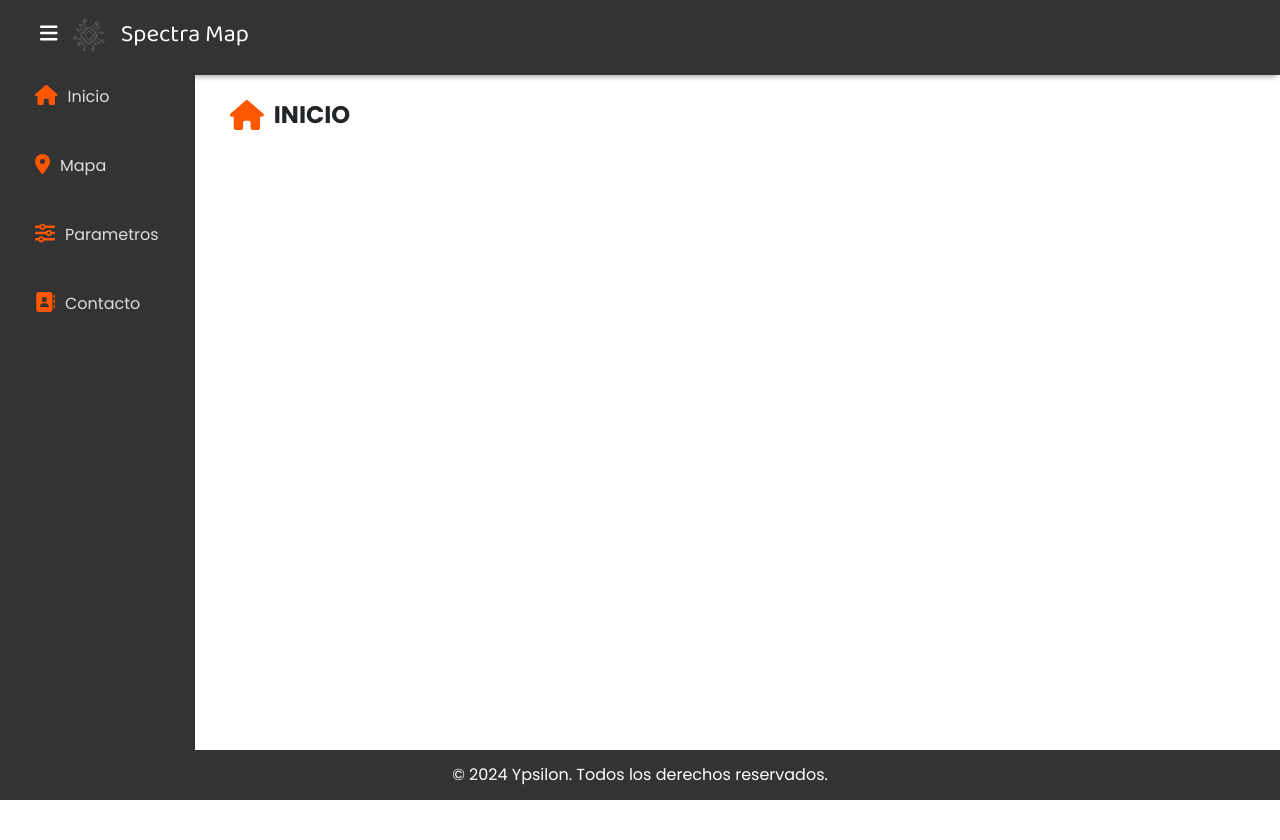
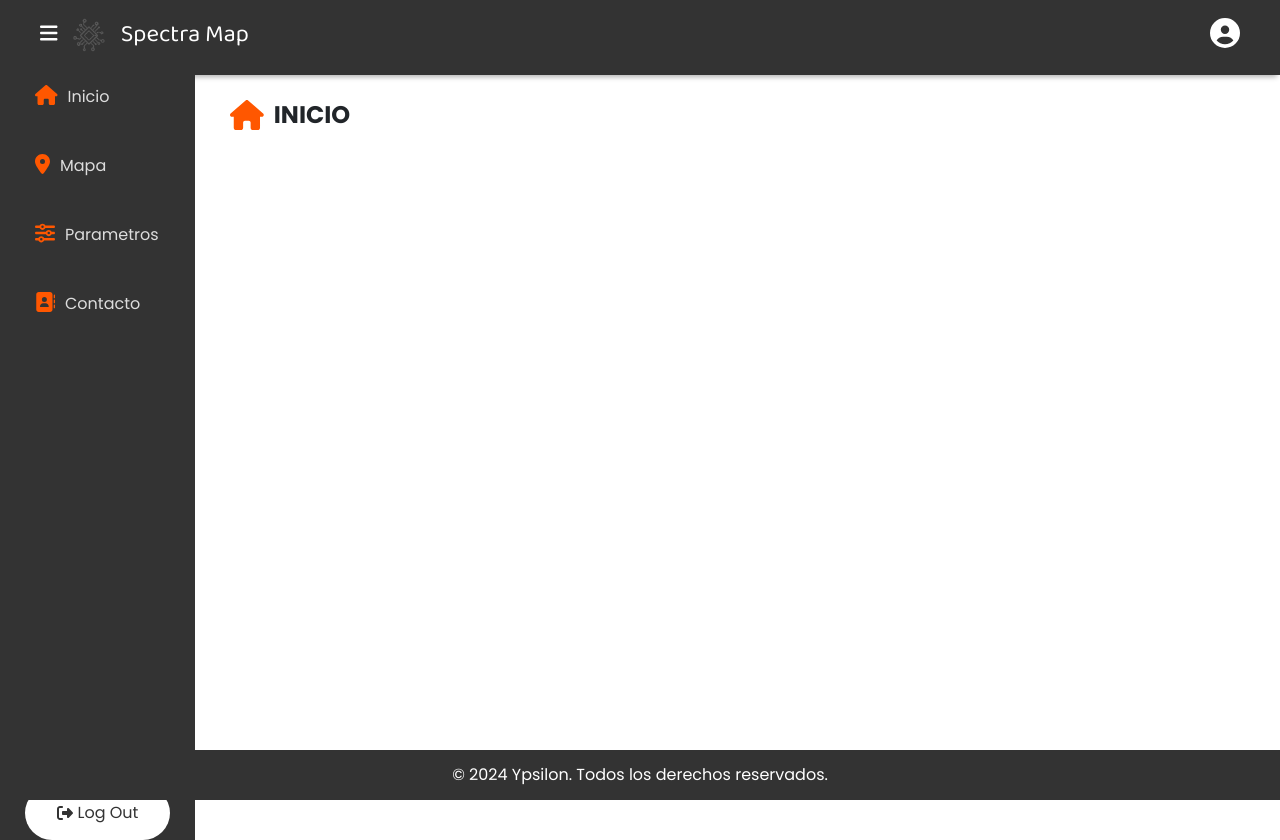
Before and after one commit to maciasramiro/YpsGis, an Angular app in the folder spectra-map-sys/: page /home in a window 1280 px wide. Before the commit the page ends 800 px from the top, so only its background shows below. Built offline with nearby package versions, Linux system fonts and the light colour scheme.

Commit message:
update navbar

```diff
--- a/spectra-map-sys/src/app/components/layout/header/header.component.html
+++ b/spectra-map-sys/src/app/components/layout/header/header.component.html
@@ -2,7 +2,7 @@
   <header class="header">
     <div class="navbar">
 
-
+      <div class="d-flex align-items-center justify-content-center">
         <div (click)="handleClickBars()">
           <i class="fa-solid fa-bars burgerIcon"></i>
         </div>
@@ -11,6 +11,11 @@
           <img src="assets/images/ypsilon-logo.png" alt="Ypsilon Logo">
           <p class="text-center title">Spectra Map</p>
         </a>
+      </div>
+
+      <div>
+        <i class="fa-solid fa-circle-user userIcon"></i>
+      </div>
 
     </div>
   </header>
@@ -19,6 +24,7 @@
 <div class="body">
 
   <div class="sidenav" mode="side" opened *ngIf="navBarOpen">
+    <div class="sidenav-options">
       <a class="router-link" routerLink="/inicio">
         <i class="fa-solid fa-home sidenav-icon"></i>
         Inicio
@@ -37,6 +43,16 @@
       </a>
     </div>
 
+    <div class="sidenav-bottom">
+      <a class="logout-button" routerLink="#">
+        <i class="fa-solid fa-right-from-bracket"></i>
+        Log Out
+      </a>
+    </div>
+
+
+  </div>
+
   <div class="content">
     <router-outlet></router-outlet>
   </div>
--- a/spectra-map-sys/src/app/components/layout/header/header.component.scss
+++ b/spectra-map-sys/src/app/components/layout/header/header.component.scss
@@ -14,7 +14,7 @@
   .navbar {
     padding: 0 40px;
     display: flex;
-    justify-content: start;
+    justify-content: space-between;
     align-items: center;
   }
 
@@ -54,6 +54,13 @@
     cursor: pointer;
   }
 
+  .userIcon{
+    color: #fff;
+    height: 30px;
+    width: 30px;
+    cursor: pointer;
+  }
+
 
   .sidenav{
     background-color: #333333;
@@ -64,6 +71,30 @@
     flex-direction: column;
     gap: 25px ;
     min-height: calc(100vh - 125px);
+  }
+
+  .sidenav-options{
+    display: flex;
+    flex-direction: column;
+    gap: 25px ;
+  }
+
+  .sidenav-bottom{
+    margin-top: 400px;
+  }
+
+  .logout-button{
+    background-color: #fff;
+    color: #333333;
+    border-radius: 30px;
+    cursor: pointer;
+    display: flex;
+    align-items: center;
+    gap: 5px;
+    justify-content: center;
+    text-decoration: none;
+    margin-top: 35px;
+    padding: 15px;
   }
 
   .sidenav-icon{
```
Lines whose indentation alone changed are shown as unchanged.
